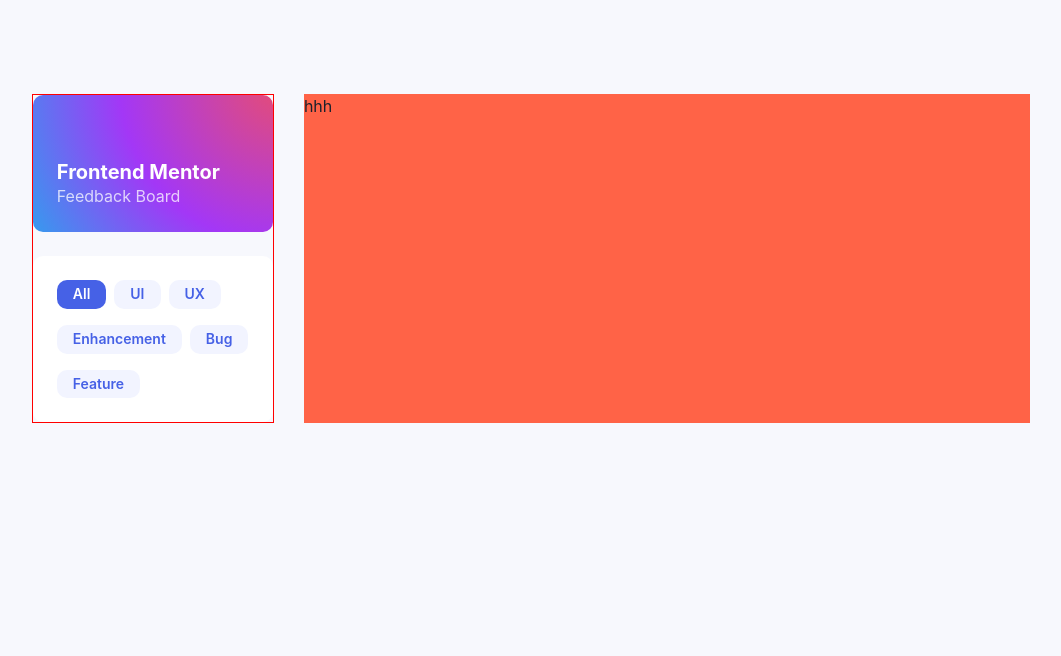
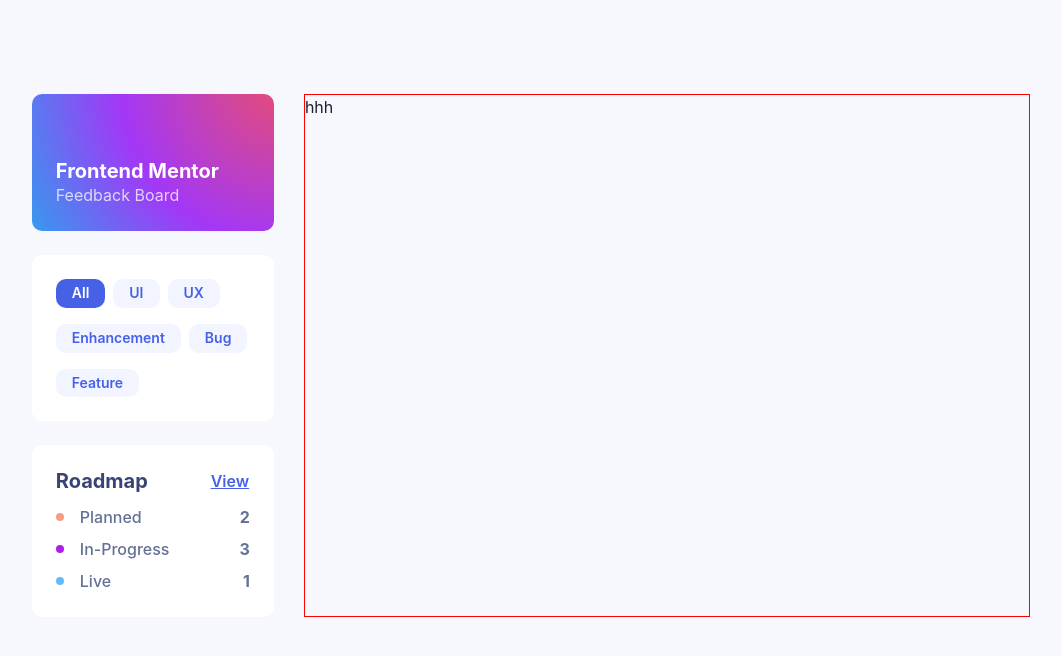
Before and after one commit to ayorich/savannahtech-ui, a React (Create React App) app: page / in a window 1280 px wide. Shown: the top 656 px of the page, without its empty margins (109-1170 px from the left). Built offline with nearby package versions, Linux system fonts and the light colour scheme.

Commit message:
road map added

```diff
--- /dev/null
+++ b/src/components/molecules/roadmap.tsx
@@ -0,0 +1,53 @@
+import { UiButton } from 'components/atoms/button';
+import { UiBox, UiCircle, UiFlex, UiHStack } from 'components/atoms/layouts';
+import { UiHeading, UiText } from 'components/atoms/typography';
+
+const RoadMap = () => {
+  return (
+    <UiBox w="full" bg="#fff" borderRadius="10px" p={6}>
+      <UiFlex justifyContent="space-between" alignItems="center" mb={3}>
+        <UiHeading as="h6" size="md" color="#3a4374">
+          Roadmap
+        </UiHeading>
+        <UiButton color="#4661e6" variant="link" textDecoration="underline">
+          View
+        </UiButton>
+      </UiFlex>
+      <UiFlex justifyContent="space-between" alignItems="center" mb={2}>
+        <UiHStack gap={4}>
+          <UiCircle size="8px" bg="#f49f85" />
+          <UiText size="sm" color="#647196" fontWeight="medium">
+            Planned
+          </UiText>
+        </UiHStack>
+        <UiText fontWeight="bold" size="md" color="#647196">
+          2
+        </UiText>
+      </UiFlex>
+      <UiFlex justifyContent="space-between" alignItems="center" mb={2}>
+        <UiHStack gap={4}>
+          <UiCircle size="8px" bg="#ad1fea" />
+          <UiText size="sm" color="#647196" fontWeight="medium">
+            In-Progress
+          </UiText>
+        </UiHStack>
+        <UiText fontWeight="bold" size="md" color="#647196">
+          3
+        </UiText>
+      </UiFlex>
+      <UiFlex justifyContent="space-between" alignItems="center">
+        <UiHStack gap={4}>
+          <UiCircle size="8px" bg="#62bcfa" />
+          <UiText size="sm" color="#647196" fontWeight="medium">
+            Live
+          </UiText>
+        </UiHStack>
+        <UiText fontWeight="bold" size="md" color="#647196">
+          1
+        </UiText>
+      </UiFlex>
+    </UiBox>
+  );
+};
+
+export default RoadMap;
--- a/src/components/organisms/landingHighlight.tsx
+++ b/src/components/organisms/landingHighlight.tsx
@@ -1,12 +1,14 @@
 import { UiFlex } from 'components/atoms/layouts';
 import BoardMask from 'components/molecules/boardMask';
 import CardFilter from 'components/molecules/cardFilter';
+import RoadMap from 'components/molecules/roadmap';
 
 const LandingHightlight = () => {
   return (
     <UiFlex gap={6} flexDirection="column">
       <BoardMask />
       <CardFilter />
+      <RoadMap />
     </UiFlex>
   );
 };
--- a/src/components/pages/landingPage.tsx
+++ b/src/components/pages/landingPage.tsx
@@ -6,10 +6,10 @@ const LandingPage = () => {
   return (
     <PageTemplate>
       <UiGrid templateColumns="1fr 3fr" gap="30px">
-        <UiBox style={{ border: '1px solid red' }}>
+        <UiBox>
           <LandingHightlight />
         </UiBox>
-        <UiBox bg="tomato">hhh</UiBox>
+        <UiBox style={{ border: '1px solid red' }}>hhh</UiBox>
       </UiGrid>
     </PageTemplate>
   );
--- a/src/components/templates/pageTemplate.tsx
+++ b/src/components/templates/pageTemplate.tsx
@@ -8,7 +8,7 @@ type PageTemplateProps = {
 const PageTemplate: FC<PageTemplateProps> = ({ children }) => {
   return (
     <UiContainer centerContent bg="#f7f8fd" maxW="full" minH="100vh" h="100vh">
-      <UiBox w="80%" py="94px" h="full">
+      <UiBox w={{ md: '90%', lg: '80%' }} py="94px" h="full">
         {children}
       </UiBox>
     </UiContainer>
```
